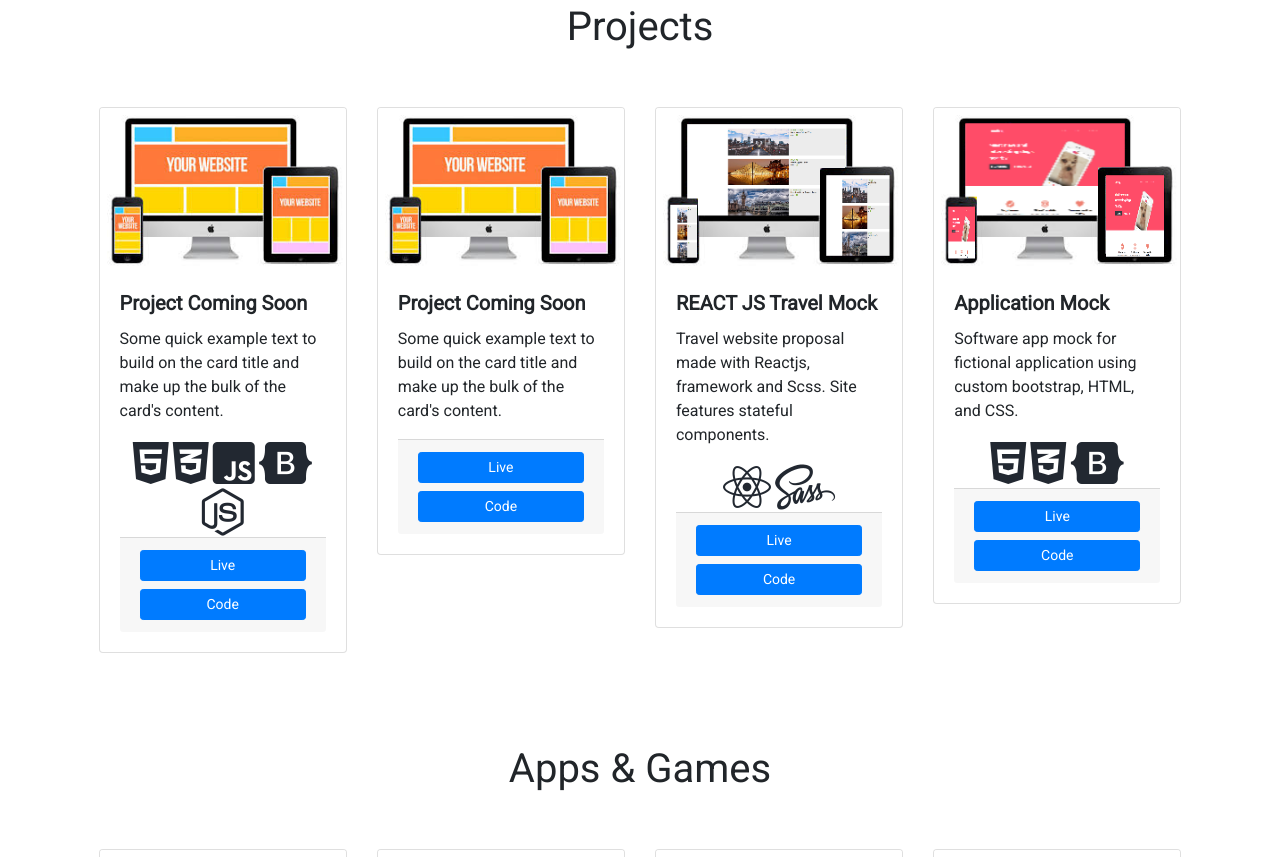
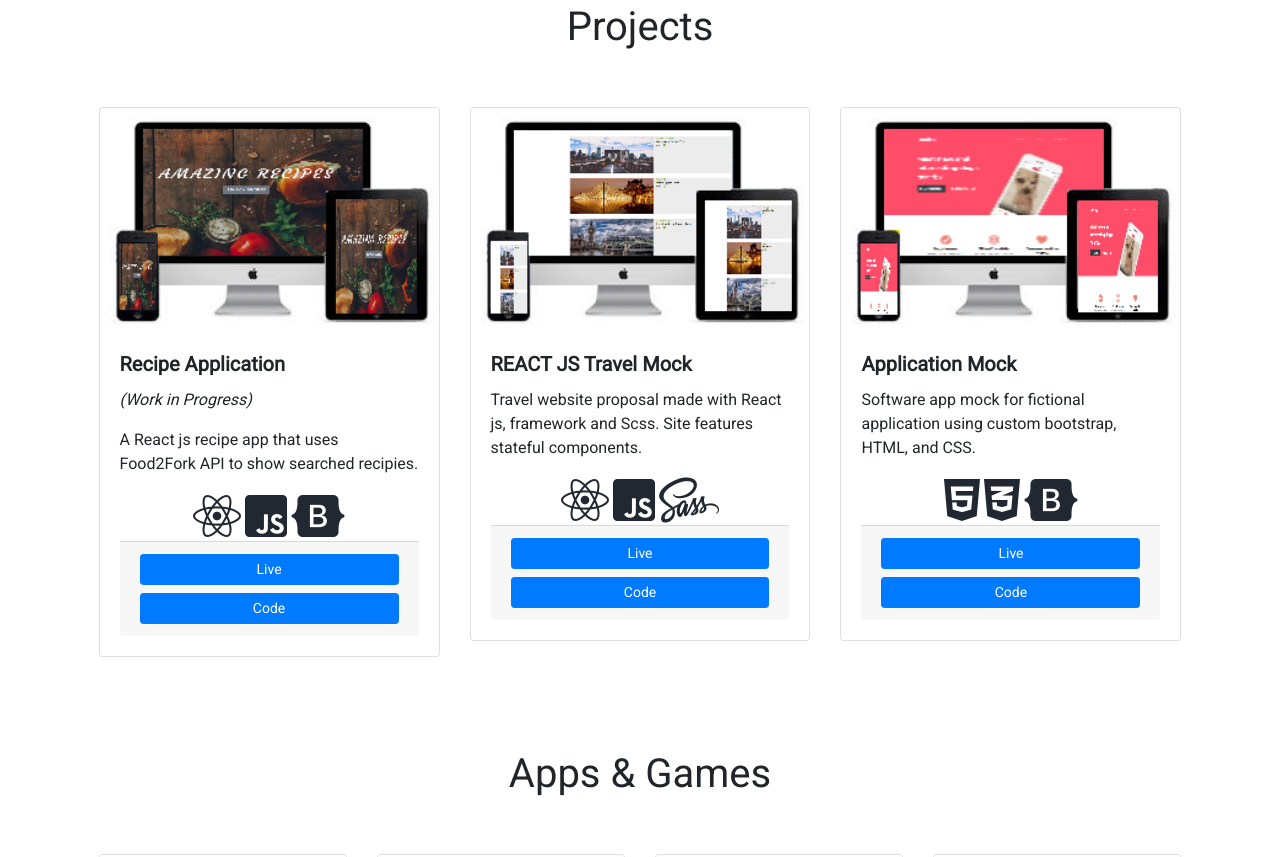
Before and after one commit to waynetip1/portfolio, a plain HTML site: page index.html in a window 1280 px wide. Shown: the part 535-1392 px from the top of the page. Drawn offline with nearby package versions, Linux system fonts and the light colour scheme.

Commit message:
added new project and resume

```diff
--- a/index.html
+++ b/index.html
@@ -54,7 +54,7 @@
     <div class="jumbo-text">
       <h1 class="name">Wayne Tipton</h1>
       <h3 class="subheading">Front End Web Developer</h3>
-      <a href="/pdf/WayneTiptonResume.pdf" target="_blank"><button type="button" class="btn btn-outline-secondary">R&#233sum&#233</button></a>
+      <a href="/pdf/WayneTiptonResume2.pdf" target="_blank"><button type="button" class="btn btn-outline-secondary">R&#233sum&#233</button></a>
     </div>
   </div>
 
@@ -62,54 +62,41 @@
   <div id="projects" class="projects container-fluid">
     <h1 class="section-title">Projects</h1>
     <div class="row">
-      <div class="col-lg-3 col-md-6">
+
+      <div class="col-lg-4 col-md-6">
         <div class="card-deck">
           <div class="card">
-            <img src="images/website.jpg" class="card-img-top" alt="...">
+            <img src="images/recipe.png" class="card-img-top" alt="...">
             <div class="card-body">
-              <h5 class="card-title">Project Coming Soon</h5>
-              <p class="card-text">Some quick example text to build on the card title and make up the bulk of the card's content.</p>
+              <h5 class="card-title">Recipe Application</h5>
+              <p><em>(Work in Progress)</em></p>
+              <p class="card-text">A React js recipe app that uses Food2Fork API to show searched recipies.</p>
               <div class="icons">
-                <i class="fab fa-html5 fa-3x"></i>
-                <i class="fab fa-css3-alt fa-3x"></i>
+                <i class="fab fa-react fa-3x"></i>
                 <i class="fab fa-js-square fa-3x"></i>
                 <i class="fab fa-bootstrap fa-3x"></i>
-                <i class="fab fa-node-js fa-3x"></i>
               </div>
               <div class="card-footer">
-                <a href="#" class="btn btn-primary btn-sm btn-block">Live</a>
-                <a href="#" class="btn btn-primary btn-sm btn-block">Code</a>
+                <a href="https://tipton-recipes16a732.netlify.com/" target="_blank" class="btn btn-primary btn-sm btn-block">Live</a>
+                <a href="https://github.com/waynetip1/recipes-app" target="_blank" class="btn btn-primary btn-sm btn-block">Code</a>
               </div>
             </div>
           </div>
         </div>
       </div>
 
-      <div class="col-lg-3 col-md-6">
-        <div class="card-deck">
-          <div class="card">
-            <img src="images/website.jpg" class="card-img-top" alt="...">
-            <div class="card-body">
-              <h5 class="card-title">Project Coming Soon</h5>
-              <p class="card-text">Some quick example text to build on the card title and make up the bulk of the card's content.</p>
-              <div class="card-footer">
-                <a href="#" class="btn btn-primary btn-sm btn-block">Live</a>
-                <a href="#" class="btn btn-primary btn-sm btn-block">Code</a>
-              </div>
-            </div>
-          </div>
-        </div>
-      </div>
 
-      <div class="col-lg-3 col-md-6">
+
+      <div class="col-lg-4 col-md-6">
         <div class="card-deck">
           <div class="card">
             <img src="images/react-travel.png" class="card-img-top" alt="...">
             <div class="card-body">
               <h5 class="card-title"> REACT JS Travel Mock</h5>
-              <p class="card-text">Travel website proposal made with Reactjs, framework and Scss. Site features stateful components.</p>
+              <p class="card-text">Travel website proposal made with React js, framework and Scss. Site features stateful components.</p>
               <div class="icons">
                 <i class="fab fa-react fa-3x"></i>
+                <i class="fab fa-js-square fa-3x"></i>
                 <i class="fab fa-sass fa-3x"></i>
               </div>
               <div class="card-footer">
@@ -121,7 +108,7 @@
         </div>
       </div>
 
-      <div class="col-lg-3 col-md-6">
+      <div class="col-lg-4 col-md-6">
         <div class="card-deck">
           <div class="card">
             <img src="images/tindog.png" class="card-img-top" alt="...">
```
Also changed, not shown: images/recipe.png (added), 4 other files.
